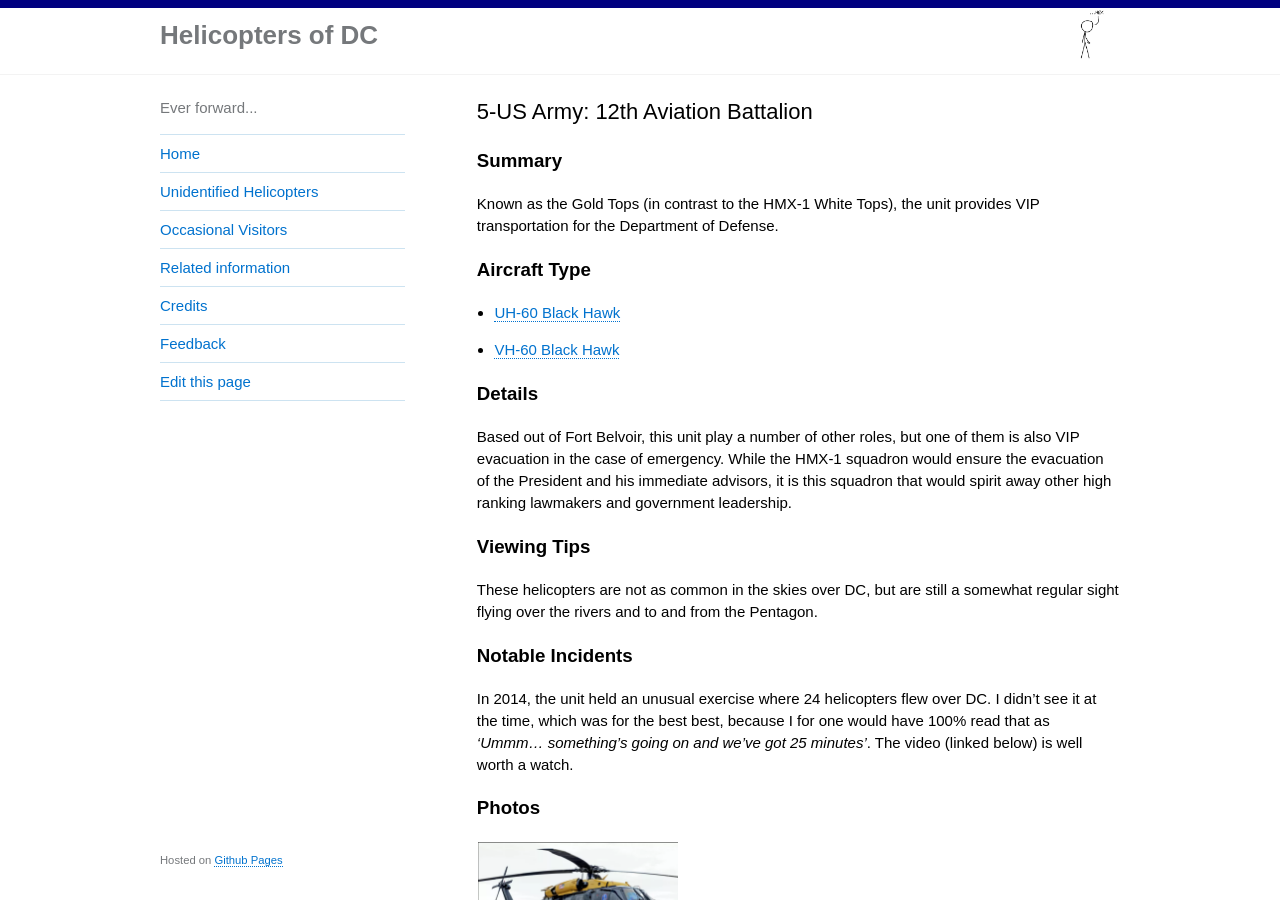
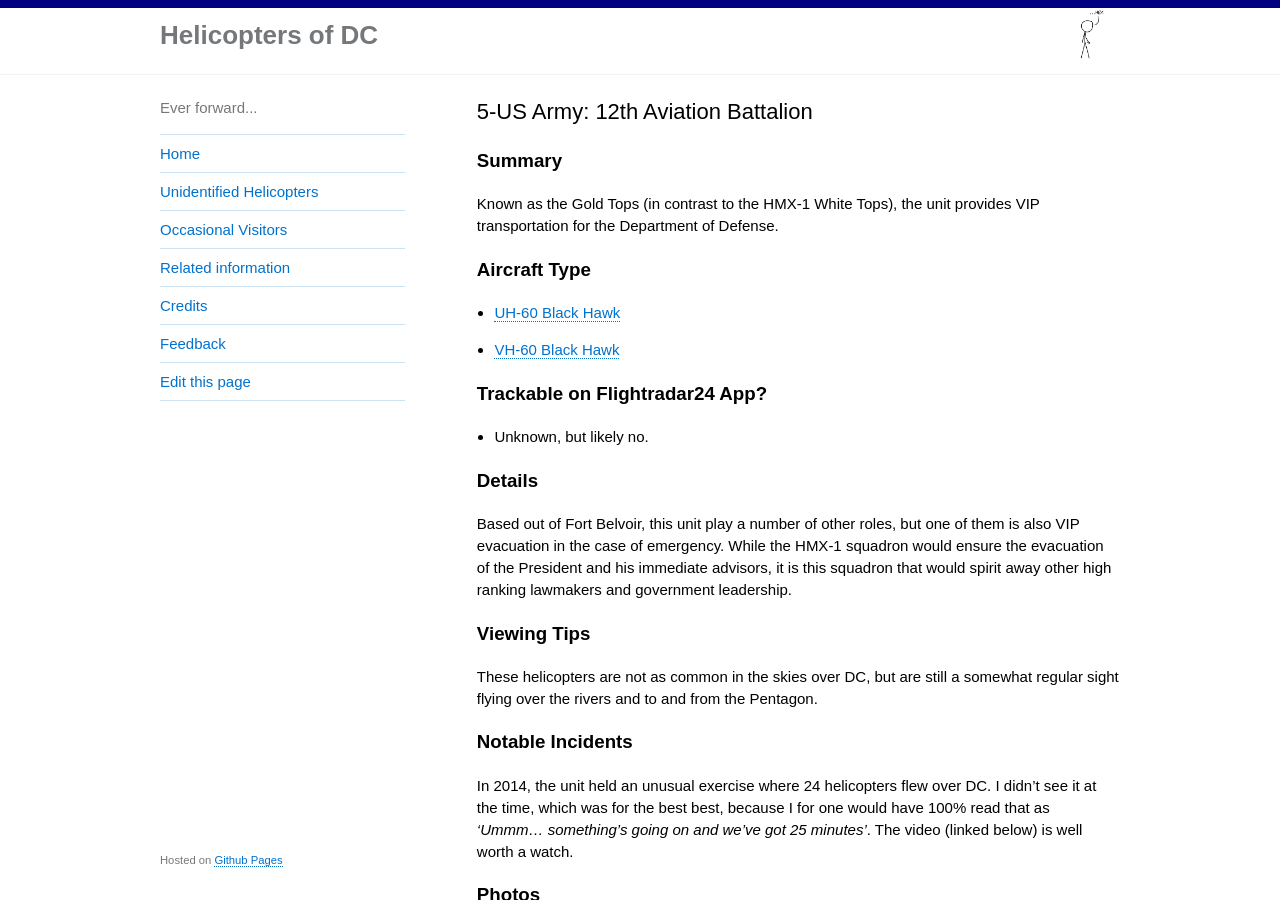
Before and after one commit to gbinal/dc-helicopters, a Jekyll site: the page built from _helicopters/5-us-army-12th-aviation-battalion.md, in a window 1280 px wide and 900 px high. Built offline with Jekyll 4.4.1, drawn with Linux system fonts in a browser that asks for light colours.

Commit message:
adding FT link

```diff
--- a/_helicopters/5-us-army-12th-aviation-battalion.md
+++ b/_helicopters/5-us-army-12th-aviation-battalion.md
@@ -10,6 +10,9 @@ Known as the Gold Tops (in contrast to the HMX-1 White Tops), the unit provides
 ### Aircraft Type
 * [UH-60 Black Hawk](https://en.wikipedia.org/wiki/Sikorsky_UH-60_Black_Hawk)
 * [VH-60 Black Hawk](https://en.wikipedia.org/wiki/Sikorsky_UH-60_Black_Hawk)
+
+### Trackable on Flightradar24 App?
+* Unknown, but likely no.
 
 ### Details
 
```
